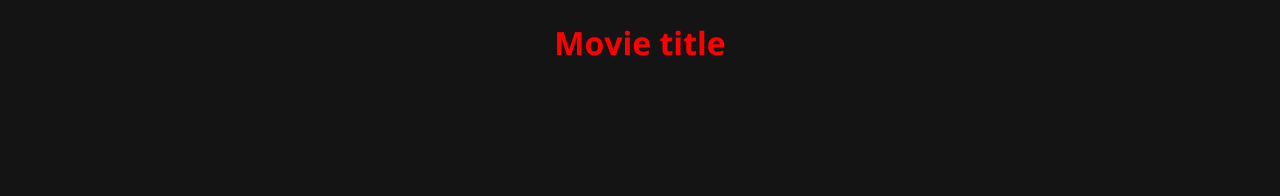
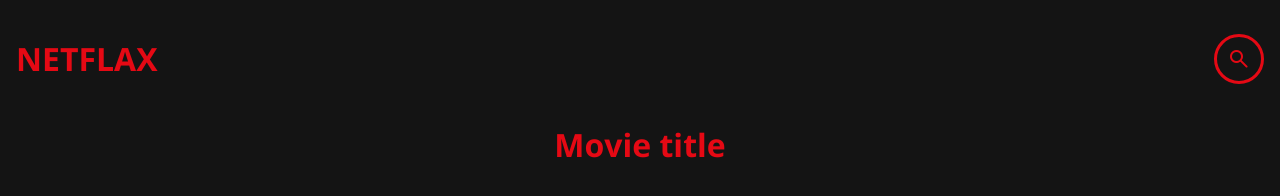
Before and after one commit to fedpre/netflix-clone, a website built with Vite: page src/movie-page/index.html in a window 1280 px wide. Built offline with nearby package versions, Linux system fonts and the light colour scheme.

Commit message:
navbar completed

```diff
--- a/src/css/style.css
+++ b/src/css/style.css
@@ -1,13 +1,25 @@
 @import url('https://fonts.googleapis.com/css2?family=Open+Sans:wght@300;500;700&display=swap');
 
+:root {
+  --primary: #E50914;
+  --background-dark: #141414;
+  --background-lighter: #232323;
+  --card-border: rgba(200, 200, 200, 0.5);
+}
+
 body {
-  background-color: #141414;
-  color: #E50914;
+  background-color: var(--background-dark);
+  color: var(--primary);
   font-family: 'Open Sans', sans-serif;
+  margin: 1em;
 }
 h1 {
-  color: red;
+  color: var(--primary);
   text-align: center;
+}
+
+a {
+  text-decoration: none;
 }
 
 .cards-container{
@@ -18,13 +30,19 @@ h1 {
 .movie-card {
   display: flex;
   flex-direction: column;
-  justify-conten: center;
+  justify-content: space-between;
   align-items: center;
-  margin: 1em;
-  border: 1px solid rgba(200, 200, 200, 0.5);
+  margin: 1em .5em;
+  border: 1px solid var(--card-border);
   border-radius: 10px;
   overflow: hidden;
-  background-color: #232323;
+  background-color: var(--background-lighter);
+  transition: all 200ms 300ms;
+}
+
+.movie-card:hover {
+  transform: scale(1.05);
+  box-shadow: 2px 2px 8px var(--background-lighter);
 }
 
 .movie-img {
@@ -39,10 +57,10 @@ h1 {
 }
 
 .movie-rating {
-  background-color: #141414;
+  background-color: var(--background-dark);
   padding: .5em .8em;
   border-radius: 5px;
-  color: #E50914;
+  color: var(--primary);
   margin-right: .5em;
 }
 
@@ -57,8 +75,8 @@ h1 {
   margin: .2em;
   padding: .5em .8em;
   border-radius: 5px;
-  color: #E50914;
-  background-color: #141414;
+  color: var(--primary);
+  background-color: var(--background-dark);
 }
 
 .movie-title {
@@ -66,6 +84,48 @@ h1 {
   font-weight: 700;
   margin-left: .5em;
   margin-right: .5em;
+}
+
+navbar {
+  display: flex;
+  align-items: center;
+  justify-content: space-between;
+}
+
+.search-input {
+  padding: 10px;
+  width: 50px;
+  height: 50px;
+  background: none;
+  border: 3px solid var(--primary);
+  border-radius: 50px;
+  box-sizing: border-box;
+  outline: none;
+  transition: 500ms;
+  color: white;
+}
+
+.box{
+  position: relative;
+}
+
+.box:hover input{
+  width: 250px;
+  background: var(--background-lighter);
+  border-radius: 10px;
+}
+
+.box .material-symbols-rounded{
+  position: absolute;
+  top: 50%;
+  right: 1px;
+  transform: translate(-50%,-50%);
+  color: var(--primary);
+  transition: 500ms;
+}
+.box:hover .material-symbols-rounded{
+  opacity: 0;
+  z-index: -1;
 }
 
 /* MEDIUM SIZE SCREEN */
--- a/src/js/MovieData.js
+++ b/src/js/MovieData.js
@@ -1,6 +1,6 @@
 const API_KEY = '1bbd72f65a0b1467640f1ec5f35f67b9'
 const BASE_URL = `https://api.themoviedb.org/3/`
-
+// search url example: https://api.themoviedb.org/3/search/movie?api_key=1bbd72f65a0b1467640f1ec5f35f67b9&language=en-US&query=spiderman
 
 export default class MovieData {
   constructor() {
--- a/src/movie-page/index.html
+++ b/src/movie-page/index.html
@@ -4,10 +4,30 @@
     <meta charset="utf-8" />
     <meta name="viewport" content="width=device-width, initial-scale=1" />
     <meta name="description" content="Starter Snowpack App" />
+    <link rel="stylesheet" href="https://fonts.googleapis.com/css2?family=Material+Symbols+Rounded:opsz,wght,FILL,GRAD@48,400,0,0" />
     <link rel="stylesheet" href="../css/style.css">
     <title></title>
   </head>
   <body>
+    <navbar>
+      <a href="/">
+        <h1>NETFLAX</h1>
+      </a>
+      <div class="box">
+        <form action="" id="search-form">
+          <input
+            type="text"
+            name="search"
+            class="search-input"
+            onmouseout="this.value = ''; this.blur();"
+            autocomplete="off"
+          />
+        </form>
+        <span class="material-symbols-rounded">
+          search
+          </span>
+      </div>
+    </navbar>
     <header>
       <navbar></navbar>
     </header>
```
Also changed, not shown: index.html (+30 -14 lines).
